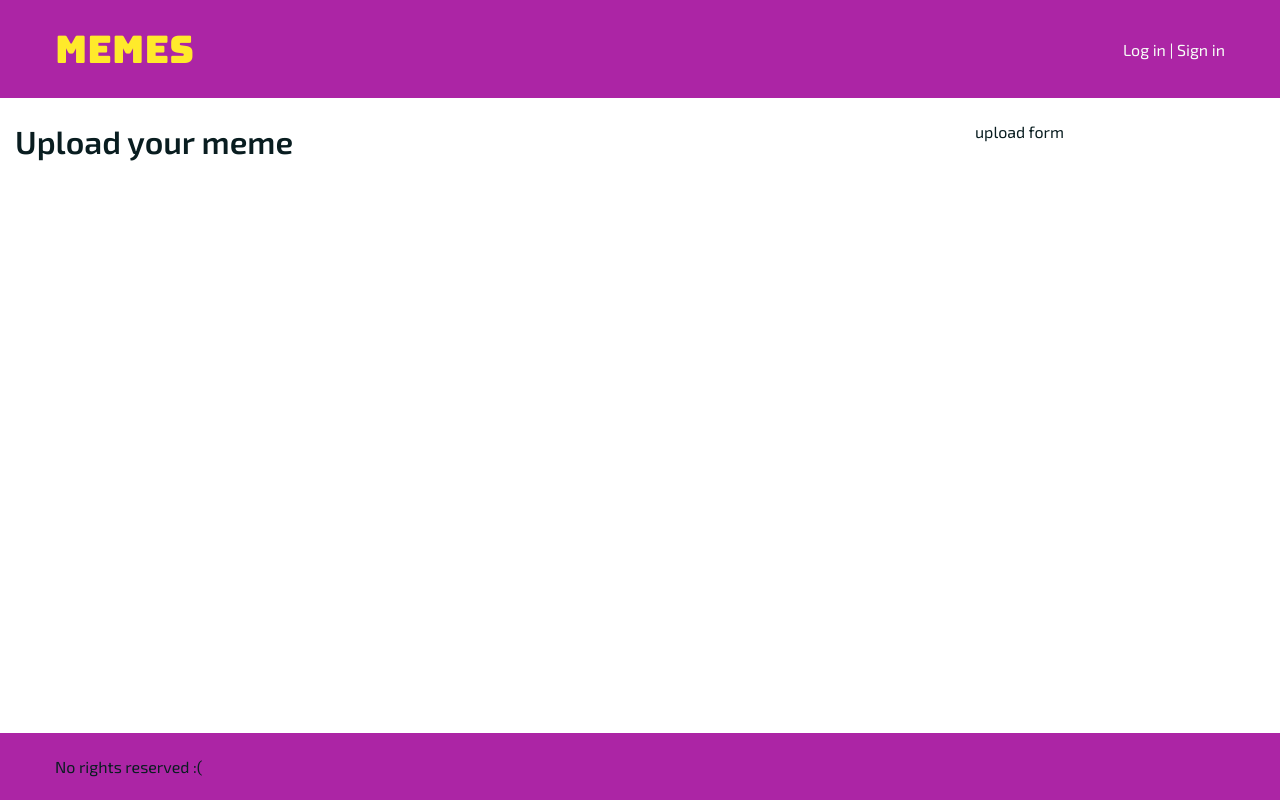
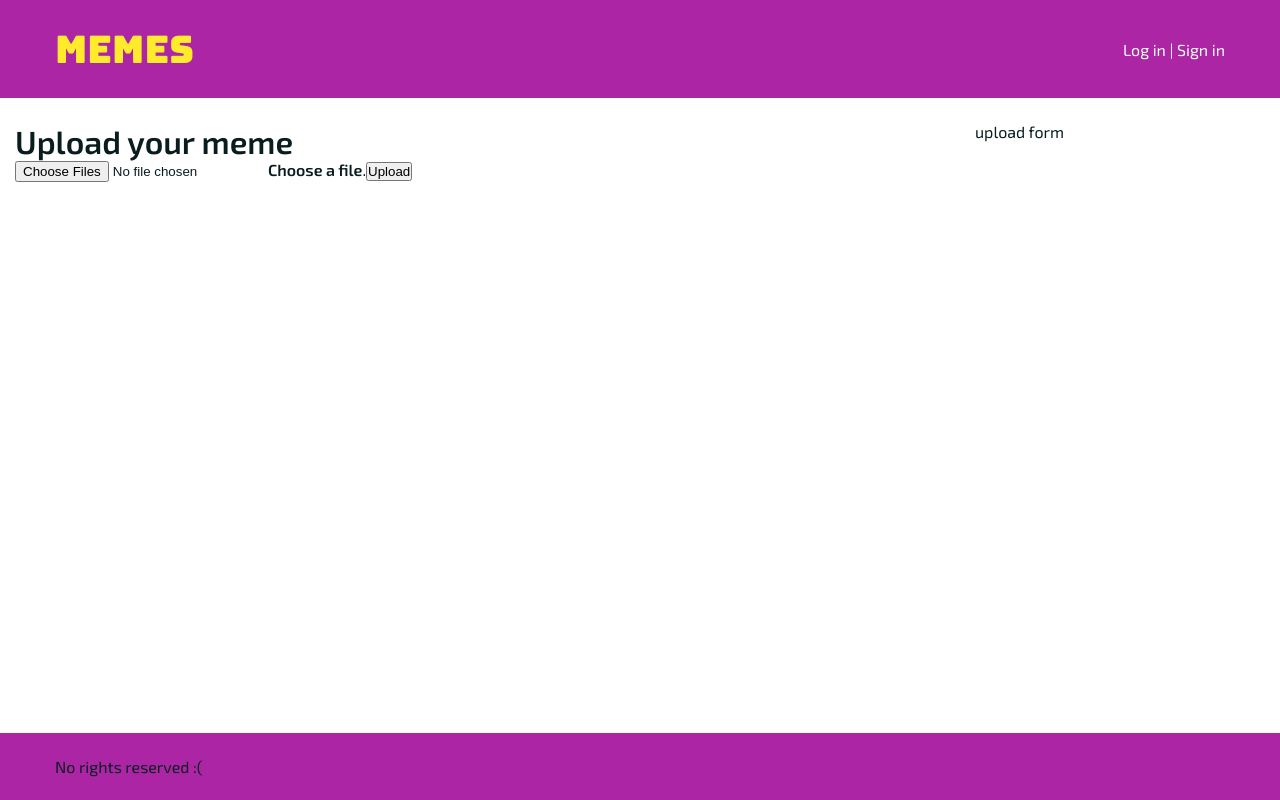
Before and after one commit to MemeRelax/MemeRelax, a Vue app: page /#/upload in a window 1280 px wide. Built offline with nearby package versions, Linux system fonts and the light colour scheme.

Commit message:
start working on upload box

```diff
--- a/src/components/UploadBox.vue
+++ b/src/components/UploadBox.vue
@@ -2,6 +2,32 @@
   <div class="c-upload-box">
     <div class="c-upload-box__container">
       <h1 class="heading-h1">Upload your meme</h1>
+      <form
+        class="c-upload-box__form"
+        method="post"
+        action=""
+        enctype="multipart/form-data"
+      >
+        <div class="c-upload-box__input">
+          <input
+            class="c-upload-box__file"
+            type="file"
+            name="files[]"
+            id="file"
+            data-multiple-caption="{count} files selected"
+            multiple
+          />
+          <label for="file"
+            ><strong>Choose a file</strong
+            ><span class="c-upload-box__dragndrop"> or drag it here</span
+            >.</label
+          >
+          <button class="c-upload-box__button" type="submit">Upload</button>
+        </div>
+        <div class="c-upload-box__uploading">Uploading…</div>
+        <div class="c-upload-box__success">Done!</div>
+        <div class="c-upload-box__error">Error! <span></span>.</div>
+      </form>
     </div>
   </div>
 </template>
@@ -20,4 +46,11 @@ export default {
 .c-upload-box__container {
   @extend .container;
 }
+
+.c-upload-box__dragndrop,
+.c-upload-box__uploading,
+.c-upload-box__success,
+.c-upload-box__error {
+  display: none;
+}
 </style>
```
